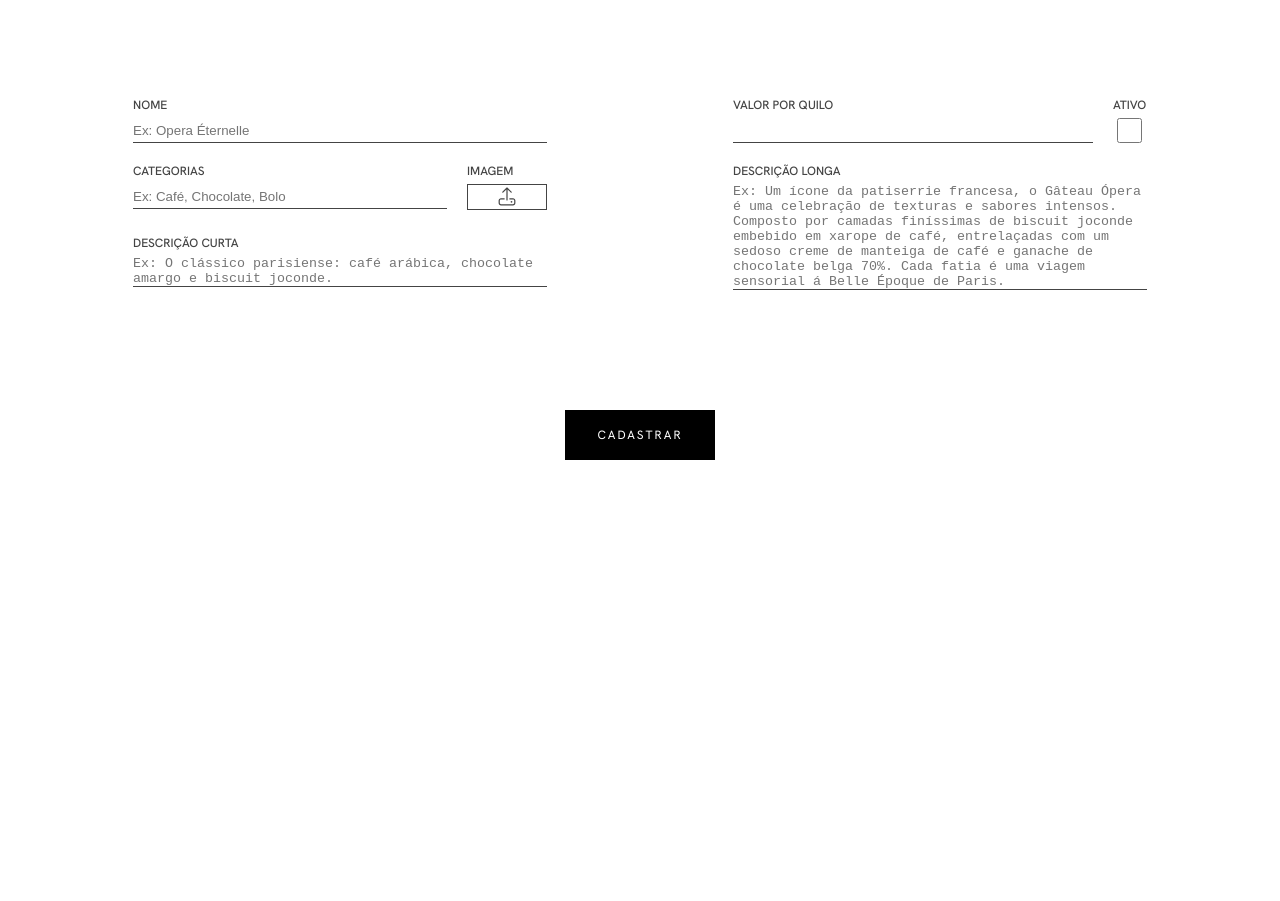
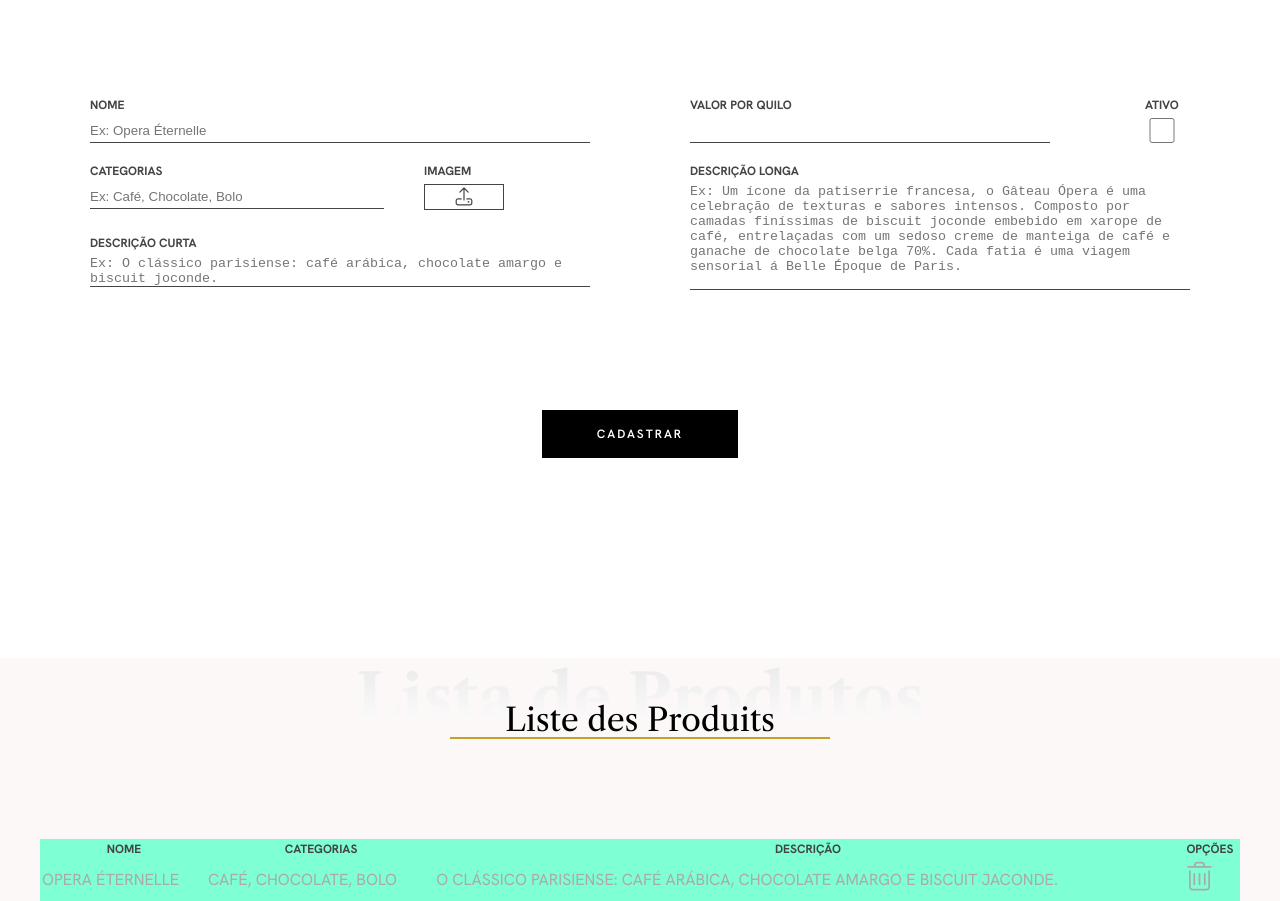
Before and after one commit to karlafarias-png/Bolos-Jacquin-, a plain HTML site: page admProdutos/index.html in a window 1280 px wide. Shown: the part 604-1505 px from the top of the page. Before the commit the page ends 1164 px from the top, so only its background shows below. Drawn offline with nearby package versions, Linux system fonts and the light colour scheme.

Commit message:
iniciamos a seçao de listagem de produtos

```diff
--- a/admProdutos/index.html
+++ b/admProdutos/index.html
@@ -125,6 +125,45 @@
                 </form>
             </div>
         </section>
+
+        <section class="list_produtos">
+            <div class="container list_container">
+                <div class="box_h2">
+                    <h2>Lista de Produtos</h2>
+                    <span>Liste des Produits</span>
+                    <hr>
+                </div>
+
+                <table>
+                    <thead>
+                        <tr>
+                            <th>nome</th>
+                            <th>categorias</th>
+                            <th>descrição</th>
+                            <th>opções</th>
+                        </tr>
+                    </thead>
+                    <tbody>
+                        <tr>
+                            <td>Opera Éternelle</td>
+                            <td> Café, Chocolate, Bolo</td>
+                            <td>O clássico parisiense: café arábica, chocolate amargo e biscuit jaconde.</td>
+                            <td>
+                                <svg xmlns="http://www.w3.org/2000/svg"
+                                    viewBox="0 0 640 640"><!--! Font Awesome Pro 7.2.0 by @fontawesome - https://fontawesome.com License - https://fontawesome.com/license (Commercial License) Copyright 2026 Fonticons, Inc. -->
+                                    <path fill="currentColor"
+                                        d="M256.5 91.4C258.5 84.6 264.8 80 271.8 80L368.2 80C375.3 80 381.5 84.6 383.5 91.4L394.5 128L245.5 128L256.5 91.4zM212.1 128L112 128C103.2 128 96 135.2 96 144C96 152.8 103.2 160 112 160L528 160C536.8 160 544 152.8 544 144C544 135.2 536.8 128 528 128L427.9 128L414.2 82.2C408.1 61.9 389.4 48 368.2 48L271.8 48C250.6 48 231.9 61.9 225.8 82.2L212.1 128zM128 208L128 512C128 547.3 156.7 576 192 576L448 576C483.3 576 512 547.3 512 512L512 208L480 208L480 512C480 529.7 465.7 544 448 544L192 544C174.3 544 160 529.7 160 512L160 208L128 208zM240 272C240 263.2 232.8 256 224 256C215.2 256 208 263.2 208 272L208 464C208 472.8 215.2 480 224 480C232.8 480 240 472.8 240 464L240 272zM336 272C336 263.2 328.8 256 320 256C311.2 256 304 263.2 304 272L304 464C304 472.8 311.2 480 320 480C328.8 480 336 472.8 336 464L336 272zM432 272C432 263.2 424.8 256 416 256C407.2 256 400 263.2 400 272L400 464C400 472.8 407.2 480 416 480C424.8 480 432 472.8 432 464L432 272z" />
+                                </svg>
+                            </td>
+                        </tr>
+                    </tbody>
+                </table>
+
+
+            </div>
+
+        </section>
+
     </main>
 
 
--- a/admProdutos/style.css
+++ b/admProdutos/style.css
@@ -8,6 +8,7 @@
     --corPrincipal:#FFF4F4;
     --fontHanken:"Hanken Grotesk",sans-serif ;
     --corDourado:#c5a028;
+    --corSecundaria:#fdf8f8;
 }
 .container{
     width:95% ;
@@ -150,6 +151,8 @@ form{
     justify-content: space-around;
     width: 100%;
     max-width: 1200px;
+
+    /* flex-direction: column; */
 }
 
 .lf_coluna{
@@ -166,7 +169,9 @@ form{
 
 .form_coluna1,
 .form_coluna2{
-    width: 414px;
+    max-width: 500px;
+    width: 80%;
+
 }
 .input_img span,
 form label{
@@ -174,7 +179,7 @@ form label{
     text-transform: uppercase;
     color: #444444;
     font-size: 12px;
-    font-weight: 500;
+    font-weight: 700;
     margin-bottom: 5px;
 }
 
@@ -210,36 +215,74 @@ form label{
     cursor: pointer;
 
 }
+
 form input[type=checkbox],
 form input[type=text]{
     height: 25px;
 }
 .input_cat input{
+
+    margin-right: 20px;
+    max-width: 414px;
+
+
+}
+.input_cat{
     width: 314px;
     margin-right: 20px;
-
+}
+.input_valor{
+    width: 91%;
 }
 
 .input_valor input{
     margin-right: 20px;
-    width: 360px;
+    max-width: 360px;
 }
 
 form input[type=button]{
     margin: 100px auto 0;
     display: block;
     font-family: var(--fontHanken);
+    text-transform: uppercase;
+    font-weight: 600;
+    padding: 16px 55px;
+    font-size: 12px;
     background-color: black;
-    height: 50px;
-    width: 150px;
     color: #FFFFFF;
-    font-size: 12px;
+    border: none;
+    letter-spacing: 2px;
+    cursor: pointer;
+}
+/* -----------LISTA DE PRODUTOS------- */
+.list_produtos{
+    background-color: var(--corSecundaria);
+
+}
+table{
+    background-color: aquamarine;
+    width: 100%;
+    font-family: var(--fontHanken);
     text-transform: uppercase;
-    border: 0;
-    letter-spacing: 2px;''""
 }
 
-/* -----------MEDIAS------- */
+thead{
+    font-size: 12px;
+    font-weight: 600;
+    color: #444444;
+}
+
+tbody{
+    color:#aaaaaa;
+}
+table svg{
+    width: 35px;
+}
+
+
+
+
+/* --------------------MEDIAS---------------- */
 @media screen and (max-width: 768px){
 
     .header_container button{
@@ -266,7 +309,19 @@ form input[type=button]{
         width: 70%;
 
     }
+    /* ---------FORMULARIO------- */
+    .inputs_form{
+        display: block;
+        flex-direction: column;
+        align-items: center;
+    }
 
+    .form_coluna1,
+    .form_coluna2{
+    max-width: 500px;
+    width: 80%;
+
+}
 
 
 }
```
Also changed, not shown: img/trash-can.svg (added).
